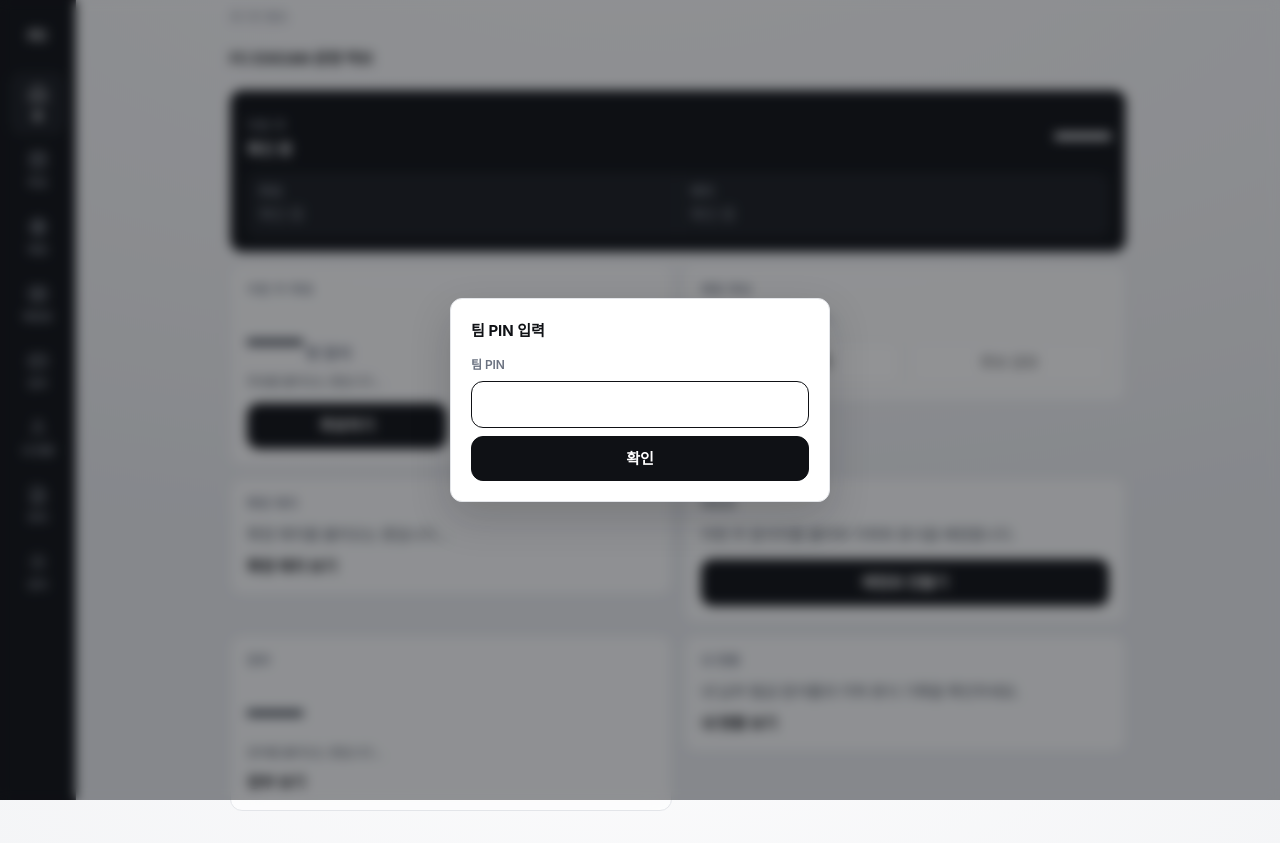
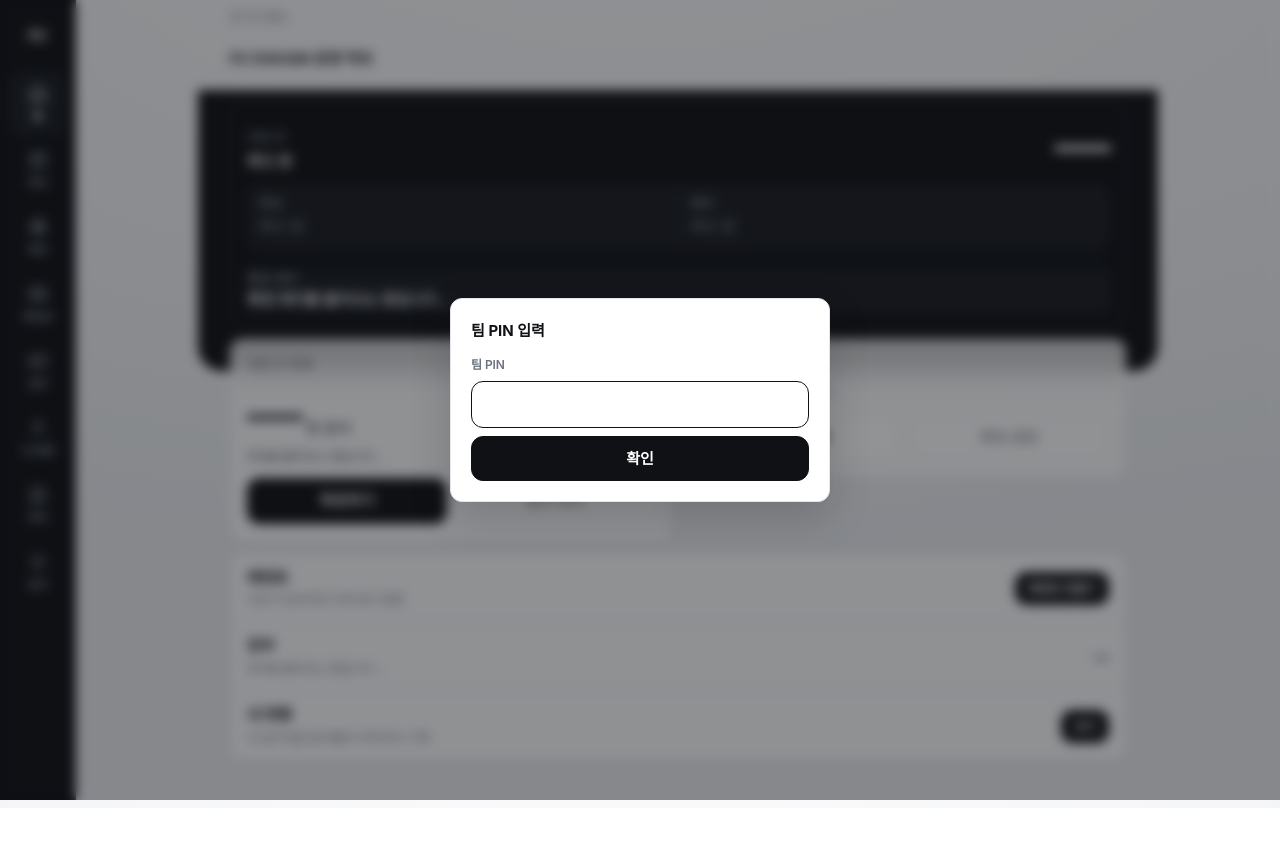
Before and after one commit to coldclosewin-design/futsal-rotation, a website with bundled scripts: page index.html in a window 1280 px wide. After the commit the page ends 808 px from the top, so only its background shows below. Built offline with nearby package versions, Linux system fonts and the light colour scheme; a web font is replaced by a local one.

Commit message:
design: 홈 리뷰 반영 — 보드에 확정 매치, 하단은 행 목록, 베드 위 실제 간유리, 미납 점등, 세그먼트 점등 모션
Co-Authored-By: Claude Fable 5.1 <noreply@anthropic.com>

```diff
--- a/index.html
+++ b/index.html
@@ -10,6 +10,7 @@
 <body class="home-page">
   <h1>FC EXICAN 운영 허브</h1>
   <main>
+    <div class="bed">
       <section class="board home-board" aria-label="이번 주 상태">
         <div class="board-row">
           <div>
@@ -22,8 +23,13 @@
           <div class="segment is-dim" id="seg-poll"><span class="label">투표</span><b>확인 중</b></div>
           <div class="segment is-dim" id="seg-match"><span class="label">매치</span><b>확인 중</b></div>
         </div>
+        <div class="board-lines">
+          <p id="home-match" class="board-line" aria-live="polite">확정 매치를 불러오는 중입니다…</p>
+          <p id="home-created-match" class="board-line" hidden></p>
+        </div>
         <p id="home-week" class="ledger-sr-only" role="status">이번 주 일정을 확인하는 중입니다…</p>
       </section>
+    </div>
     <div class="hub-grid">
       <section class="card" aria-labelledby="home-poll-title">
         <h2 id="home-poll-title">이번 주 투표</h2>
@@ -42,29 +48,20 @@
           <button id="share-candidates" class="home-share" type="button" disabled>후보 공유</button>
         </div>
       </section>
-      <section class="card" aria-labelledby="home-match-title">
-        <h2 id="home-match-title">확정 매치</h2>
-        <p id="home-match" aria-live="polite">확정 매치를 불러오는 중입니다…</p>
-        <p id="home-created-match" class="home-meta" hidden></p>
-        <a href="matches.html">확정 매치 보기</a>
-      </section>
-      <section class="card" aria-labelledby="home-rotation-title">
-        <h2 id="home-rotation-title">배정표</h2>
-        <p>이번 주 참석자를 불러와 키퍼와 휴식을 배정합니다.</p>
-        <a id="home-rotation-link" class="home-primary-link" href="rotation.html">배정표 만들기</a>
-      </section>
-      <section class="card" aria-labelledby="home-ledger-title">
-        <h2 id="home-ledger-title">장부</h2>
-        <p class="home-number" id="home-balance">—</p>
-        <p id="ledger-summary" class="home-meta" aria-live="polite">장부를 불러오는 중입니다…</p>
-        <p id="ledger-my-summary" class="ledger-home-mine" hidden></p>
-        <a id="ledger-link" href="ledger.html">장부 보기</a>
-      </section>
-      <section class="card" aria-labelledby="home-member-title">
-        <h2 id="home-member-title">내 현황</h2>
-        <p id="home-member-summary">내 납부·벌금·참석률과 키퍼·휴식 기록을 확인하세요.</p>
-        <a id="home-member-link" href="member.html">내 현황 보기</a>
-      </section>
+      <nav class="rows" aria-label="바로 가기">
+        <a id="home-rotation-link" class="row" href="rotation.html">
+          <span class="row-main"><span class="row-label">배정표</span><span class="row-sub">이번 주 참석자로 키퍼·휴식 배정</span></span>
+          <span class="row-end"><span class="row-action">배정표 만들기</span></span>
+        </a>
+        <a id="ledger-link" class="row" href="ledger.html">
+          <span class="row-main"><span class="row-label">장부</span><span id="ledger-summary" class="row-sub" aria-live="polite">장부를 불러오는 중입니다…</span><span id="ledger-my-summary" class="row-sub ledger-home-mine" hidden></span></span>
+          <span class="row-end"><span id="home-balance" class="row-figure">—</span></span>
+        </a>
+        <a id="home-member-link" class="row" href="member.html">
+          <span class="row-main"><span class="row-label">내 현황</span><span id="home-member-summary" class="row-sub">내 납부·벌금·참석률과 키퍼·휴식 기록</span></span>
+          <span class="row-end"><span class="row-action">보기</span></span>
+        </a>
+      </nav>
     </div>
     <button id="home-retry" class="secondary" type="button" hidden>홈 정보 다시 불러오기</button>
   </main>
@@ -135,8 +132,9 @@
         for (const id of ["home-poll-count", "home-balance"]) get(id).textContent = "—";
         for (const id of ["ledger-my-summary", "home-created-match"]) { get(id).textContent = ""; get(id).hidden = true; }
         get("home-member-summary").textContent = "팀 로그인 후 내 기록을 확인하세요.";
+        get("ledger-summary").classList.remove("lit-dot");
         get("home-member-link").href = pageUrl("member.html");
-        get("home-rotation-link").textContent = "배정표 만들기";
+        get("home-rotation-link").querySelector(".row-action").textContent = "배정표 만들기";
         get("share-vote").disabled = true;
         get("share-candidates").disabled = true;
         get("home-retry").hidden = true;
@@ -222,7 +220,7 @@
             get("home-created-match").textContent = `방금 등록: ${ExicanCandidates.describeMatch(handedMatch)}`;
           }
         } else get("home-match").textContent = "확정 매치를 불러오지 못했습니다. 다시 시도하세요.";
-        get("home-rotation-link").textContent = nextMatch ? `${nextMatch.match_date.slice(5).split("-").map(Number).join("/")} 배정표 만들기` : "배정표 만들기";
+        get("home-rotation-link").querySelector(".row-action").textContent = nextMatch ? `${nextMatch.match_date.slice(5).split("-").map(Number).join("/")} 배정표 만들기` : "배정표 만들기";
 
         const month = ExicanLedgerRules.monthOf(today);
         const mine = get("ledger-my-summary");
@@ -231,16 +229,20 @@
           const team = ExicanLedgerRules.teamSummary(ledger.value, month);
           const unpaid = team.unpaidMembers.reduce((sum, row) => sum + row.outstanding, 0);
           get("home-balance").textContent = formatWon(team.balance);
-          get("ledger-summary").textContent = `팀 잔액 · 이번 달 미납 ${team.unpaidMembers.length}명 (${formatWon(unpaid)})`;
+          get("ledger-summary").textContent = team.unpaidMembers.length
+            ? `이번 달 미납 ${team.unpaidMembers.length}명 · ${formatWon(unpaid)}`
+            : "이번 달 미납 없음";
+          // 점등: 주의할 것이 있을 때만
+          get("ledger-summary").classList.toggle("lit-dot", team.unpaidMembers.length > 0);
           const personal = ExicanLedgerRules.memberSummary(ledger.value, ExicanMember.getId(), month);
           mine.hidden = !ExicanMember.getId() || personal.outstanding <= 0;
           if (!mine.hidden) mine.textContent = `내 미납 ${formatWon(personal.outstanding)}`;
-        } else { get("home-balance").textContent = "—"; get("ledger-summary").textContent = "장부를 불러오지 못했습니다. 다시 시도하세요."; }
+        } else { get("home-balance").textContent = "—"; get("ledger-summary").textContent = "장부를 불러오지 못했습니다. 다시 시도하세요."; get("ledger-summary").classList.remove("lit-dot"); }
         const person = members.status === "fulfilled" && members.value.find((row) => row.id === ExicanMember.getId());
         const memberUrl = new URL(pageUrl("member.html"));
         if (person) memberUrl.searchParams.set("id", person.id);
         get("home-member-link").href = memberUrl.href;
-        get("home-member-summary").textContent = person ? `${person.name}님의 납부·벌금·참석률과 키퍼·휴식 기록을 확인하세요.` : "내 이름을 선택하고 납부·벌금·참석률과 배정 기록을 확인하세요.";
+        get("home-member-summary").textContent = person ? `${person.name} · 납부·벌금·참석률·키퍼 기록` : "내 이름을 선택하면 납부·벌금·참석률을 보여줍니다";
         get("home-retry").hidden = !results.some((result) => result.status === "rejected");
         get("home-retry").disabled = false;
         updateWeek();
--- a/styles.css
+++ b/styles.css
@@ -154,11 +154,11 @@ small, .meta, time { font-size: var(--fs-label); color: var(--ink-3); }
 .segment.is-dim b { color: var(--board-muted); font-weight: 500; }
 
 /* 점등 모션: 한 번, 순서대로 */
-@keyframes lit-in { from { opacity: 0; transform: translateY(4px); } to { opacity: 1; transform: none; } }
-.segments .segment { animation: lit-in 0.6s var(--ease-out) both; }
-.segments .segment:nth-child(2) { animation-delay: 0.08s; }
-.segments .segment:nth-child(3) { animation-delay: 0.16s; }
-@media (prefers-reduced-motion: reduce) { .segments .segment { animation: none; } }
+@keyframes seg-lit { from { background: var(--board); color: var(--board-muted); } to { background: var(--board-raised); color: var(--board-ink); } }
+.segments .segment { animation: seg-lit 0.6s var(--ease-out) both; }
+.segments .segment:nth-child(2) { animation-delay: 0.12s; }
+.board-lines .board-line { animation: seg-lit 0.6s var(--ease-out) both; animation-delay: 0.24s; }
+@media (prefers-reduced-motion: reduce) { .segments .segment, .board-lines .board-line { animation: none; } }
 
 /* 모바일 하단 탭바 */
 .tabbar {
@@ -296,7 +296,7 @@ input:not([type="checkbox"]):not([type="radio"]), select, textarea {
   font: inherit; font-size: 16px; /* iOS 확대 방지 */
 }
 input:not([type="checkbox"]):not([type="radio"]):focus, select:focus, textarea:focus { border-color: var(--ink); outline: none; }
-input::placeholder, textarea::placeholder { color: var(--ink-4); }
+input::placeholder, textarea::placeholder { color: var(--ink-3); }
 label { font-size: var(--fs-label); color: var(--ink-3); font-weight: 600; }
 input[type="checkbox"], input[type="radio"] { accent-color: var(--ink); width: 18px; height: 18px; margin: 0; }
 
@@ -546,3 +546,30 @@ tbody th { font-weight: 600; }
   .hub-grid { grid-template-columns: repeat(2, minmax(0, 1fr)); align-items: start; }
   .home-board .display { font-size: 56px; }
 }
+
+/* 홈: 보드가 놓인 어두운 베드. 첫 패널이 베드 하단을 덮어 간유리가 실제로 흐린다 */
+.bed { position: relative; margin: 0 calc(-1 * var(--gutter)); padding: 12px var(--gutter) 44px; background: var(--board); border-radius: 0 0 calc(var(--r) * 2) calc(var(--r) * 2); }
+.bed .home-board { margin: 0; border-color: var(--board-seam); background: var(--board); }
+.home-page .hub-grid { position: relative; margin-top: -32px; }
+.home-page .card { background: rgba(255, 255, 255, 0.78); }
+.board-lines { margin-top: 10px; border-top: 1px solid var(--board-seam); padding-top: 10px; display: grid; gap: 4px; }
+.board-line { font-size: var(--fs-body); font-weight: 600; color: var(--board-ink); overflow-wrap: anywhere; }
+.board-line::before { content: "확정 매치"; display: block; font-size: var(--fs-label); font-weight: 600; letter-spacing: 0.06em; color: var(--board-muted); text-transform: uppercase; }
+#home-created-match::before { content: "방금 등록"; }
+
+/* 행 목록: 라벨 왼쪽, 숫자/동작 오른쪽, 44px 행, 이음새로만 구분 */
+.rows { display: grid; border: var(--hair); border-radius: var(--r); background: rgba(255, 255, 255, 0.78); -webkit-backdrop-filter: blur(14px) saturate(1.1); backdrop-filter: blur(14px) saturate(1.1); overflow: hidden; }
+.row { display: flex; align-items: center; justify-content: space-between; gap: 12px; min-height: 60px; padding: 12px 16px; border-top: var(--hair); color: var(--ink); }
+.row:first-child { border-top: 0; }
+.row:hover { text-decoration: none; background: rgba(255, 255, 255, 0.95); }
+.row-main { display: grid; gap: 2px; min-width: 0; }
+.row-label { font-weight: 700; }
+.row-sub { font-size: var(--fs-label); color: var(--ink-3); overflow-wrap: anywhere; }
+.row-end { flex-shrink: 0; text-align: right; }
+.row-figure { font-weight: 700; font-variant-numeric: tabular-nums; }
+.row-action { font-size: var(--fs-label); font-weight: 700; padding: 8px 12px; border: 1px solid var(--ink); border-radius: var(--r); background: var(--ink); color: #fff; white-space: nowrap; }
+.row .ledger-home-mine { color: var(--ink); }
+@media (min-width: 900px) {
+  .bed { margin: 0 -32px; padding: 12px 32px 44px; border-radius: 0 0 calc(var(--r) * 2) calc(var(--r) * 2); }
+  .home-page .hub-grid .rows { grid-column: 1 / -1; }
+}
```
Lines whose indentation alone changed are shown as unchanged.
